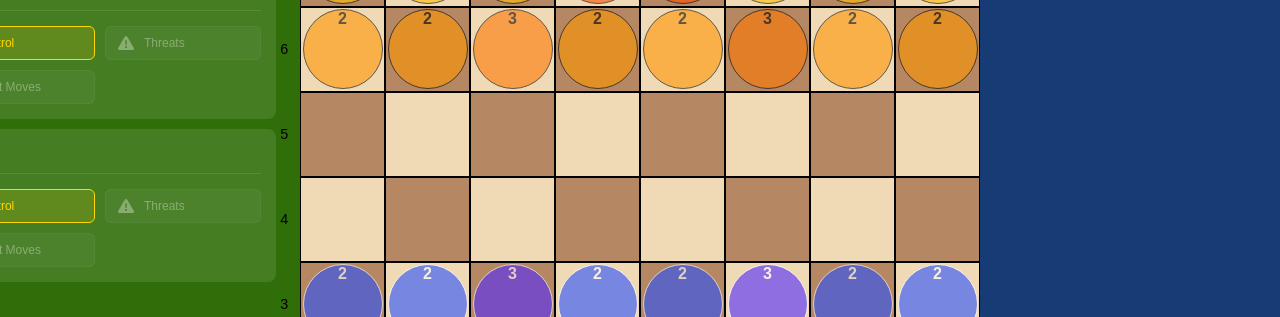
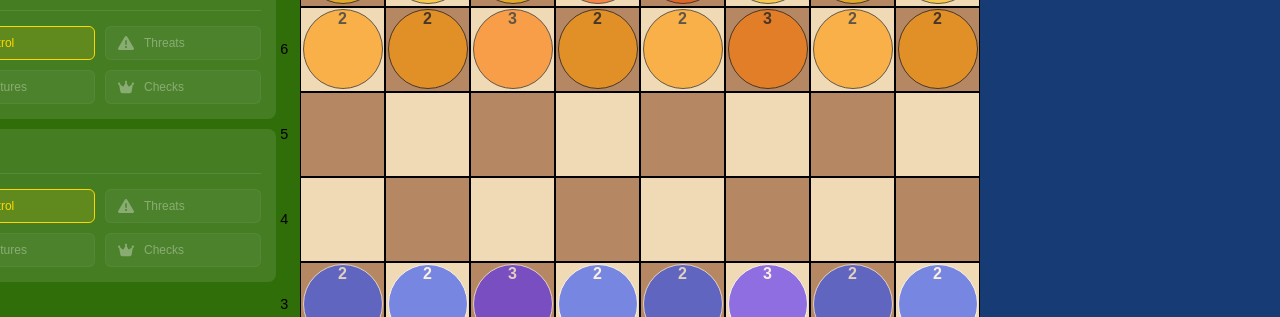
Before and after one commit to kraig-hebert/chess-position-tool, a React (Vite) app: page / in a window 1280 px wide. Shown: the part 242-559 px from the top of the page. Built offline with nearby package versions, Linux system fonts and the light colour scheme.

Commit message:
switched best moves button to captures

```diff
--- a/src/components/gameFilters/GameFilters.jsx
+++ b/src/components/gameFilters/GameFilters.jsx
@@ -11,6 +11,7 @@ import {
   FaArrowRightLong,
   FaTriangleExclamation,
   FaPaintbrush,
+  FaCrown,
 } from "react-icons/fa6";
 import FilterTypeToggle from "./filterTypeToggle/FilterTypeToggle";
 import GameFiltersButton from "./gameFiltersButton/GameFiltersButton";
@@ -54,7 +55,13 @@ const GameFilters = () => {
               <GameFiltersButton
                 variant="checkbox"
                 icon={FaArrowRightLong}
-                label="Best Moves"
+                label="Captures"
+                disabled={true}
+              />
+              <GameFiltersButton
+                variant="checkbox"
+                icon={FaCrown}
+                label="Checks"
                 disabled={true}
               />
             </div>
@@ -82,7 +89,13 @@ const GameFilters = () => {
               <GameFiltersButton
                 variant="checkbox"
                 icon={FaArrowRightLong}
-                label="Best Moves"
+                label="Captures"
+                disabled={true}
+              />
+              <GameFiltersButton
+                variant="checkbox"
+                icon={FaCrown}
+                label="Checks"
                 disabled={true}
               />
             </div>
```
Also changed, not shown: 1 other file (tests, documents, lock files or other folders).
